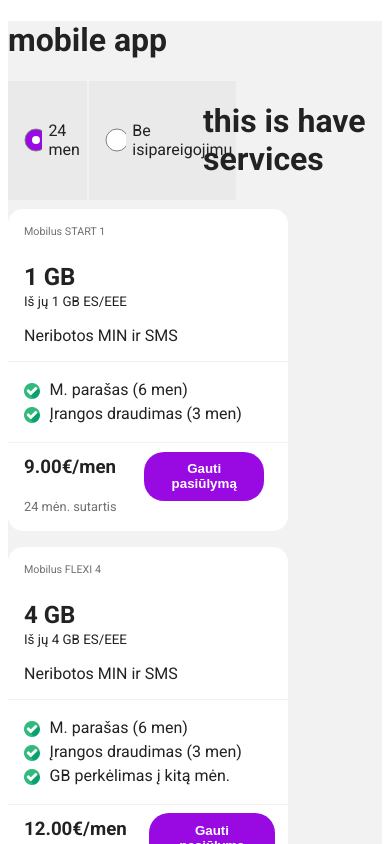
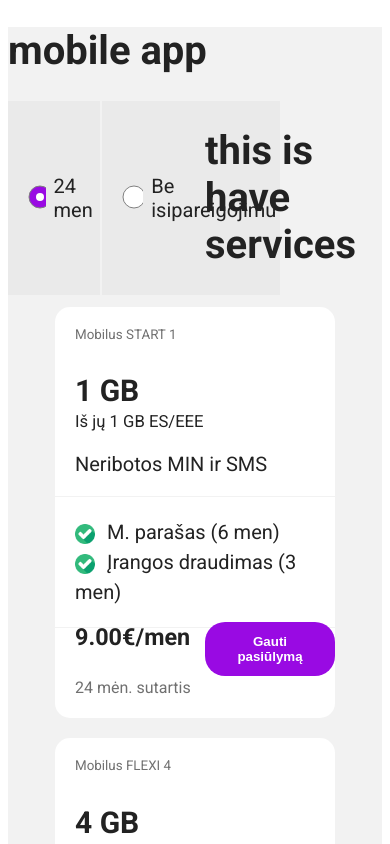
Before and after one commit to lukas-anci/mobile-plans, a React (Create React App) app: page / in a window 390 px wide. Shown: the top 844 px of the page. Built offline with nearby package versions, Linux system fonts and the light colour scheme.

Commit message:
mobile view with larger font

```diff
--- a/src/App.css
+++ b/src/App.css
@@ -51,6 +51,7 @@
   display: flex;
   gap: 1rem;
   flex-wrap: wrap;
+  justify-content: center;
 }
 .mobile-plan {
   background-color: #fff;
@@ -145,3 +146,9 @@
 .radio-container svg {
   margin-right: 0.4rem;
 }
+
+@media screen and (max-width: 700px) {
+  :root {
+    font-size: 20px;
+  }
+}
--- a/src/App.jsx
+++ b/src/App.jsx
@@ -3,7 +3,7 @@
 import './App.css';
 import Commitment from './components/commitment';
 import HaveServices from './components/haveServices';
-import MobilePlan from './components/mobilePlan';
+// import MobilePlan from './components/mobilePlan';
 import MobilePlanOff from './components/mobilePlanOff';
 import axios from 'axios';
 
@@ -23,14 +23,14 @@
 
     try {
       const { data: resultAxios } = await axios.get('/data/plan1.json');
-      const res = await fetch('/data/plan1.json');
+      // const res = await fetch('/data/plan1.json');
 
-      const data = await res.json();
+      // const data = await res.json();
       const { data: newPlans } = await axios.get('/data/allplans.json');
-      console.log('newPlans', newPlans);
+      // console.log('newPlans', newPlans);
 
-      console.log(data);
-      console.log(resultAxios);
+      // console.log(data);
+      // console.log(resultAxios);
       this.setState({ mobile1: resultAxios, allPlans: newPlans });
     } catch (err) {
       console.log(err);
--- a/src/components/mobilePlanOff.jsx
+++ b/src/components/mobilePlanOff.jsx
@@ -3,7 +3,6 @@
 class MobilePlanOff extends Component {
   state = {};
   formatPrice(num) {
-    console.log(`skaicius ${num}`);
     return num?.toFixed(2);
   }
   render() {
```
